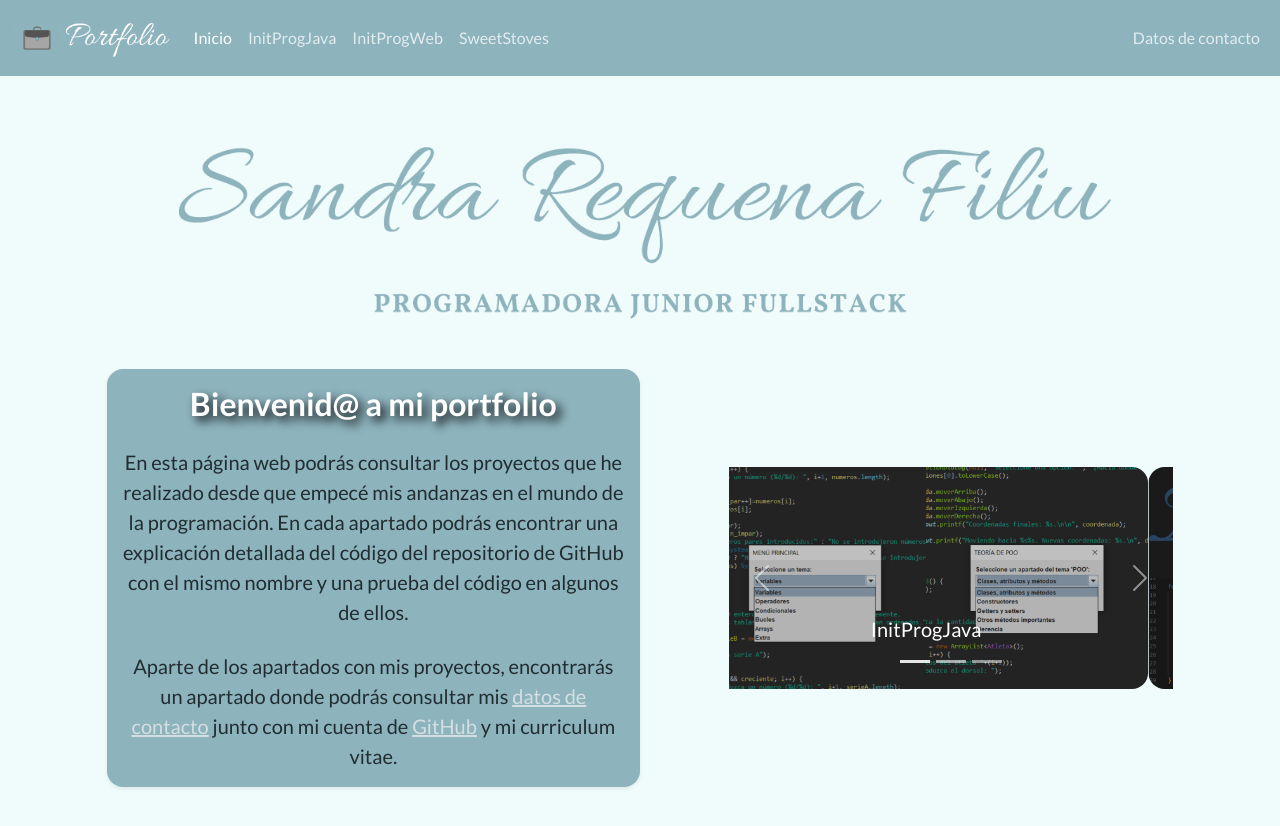
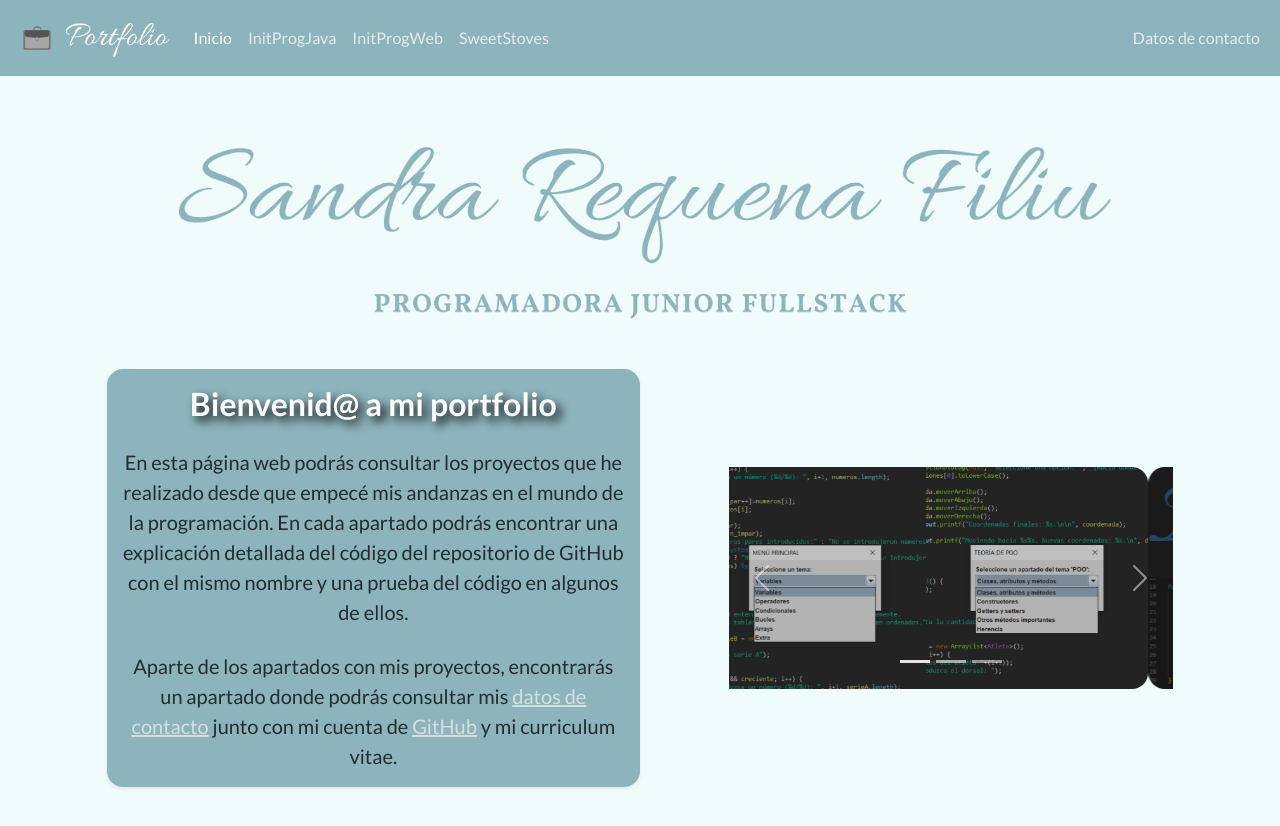
Before and after one commit to srequenafiliu/srequenafiliu.github.io, an Angular app: page /inicio in a window 1280 px wide. Shown: the top 826 px of the page. Built offline with nearby package versions, Linux system fonts and the light colour scheme.

Commit message:
Cambios en el carrusel de imágenes

```diff
--- a/src/app/home/home.component.html
+++ b/src/app/home/home.component.html
@@ -12,22 +12,25 @@
       </div>
       <div class="carousel-inner">
         <div class="carousel-item active">
-          <a class="nav-link" [routerLink]="['/InitProgJava']">
+          <img src="../../assets/InitProgJava.png" class="d-block w-100 rounded-4" alt="InitProgJava">
+          <!-- <a class="nav-link" [routerLink]="['/InitProgJava']">
             <img src="../../assets/InitProgJava.png" class="d-block w-100 rounded-4" alt="InitProgJava">
             <h5 class="carousel-caption">InitProgJava</h5>
-          </a>
+          </a> -->
         </div>
         <div class="carousel-item">
-          <a class="nav-link" [routerLink]="['/InitProgWeb']">
+          <img src="../../assets/InitProgWeb.png" class="d-block w-100 rounded-4" alt="InitProgWeb">
+          <!-- <a class="nav-link" [routerLink]="['/InitProgWeb']">
             <img src="../../assets/InitProgWeb.png" class="d-block w-100 rounded-4" alt="InitProgWeb">
             <h5 class="carousel-caption">InitProgWeb</h5>
-          </a>
+          </a> -->
         </div>
         <div class="carousel-item">
-          <a class="nav-link" [routerLink]="['/SweetStoves']">
+          <img src="../../assets/SweetStoves.png" class="d-block w-100 rounded-4" alt="SweetStoves">
+          <!-- <a class="nav-link" [routerLink]="['/SweetStoves']">
             <img src="../../assets/SweetStoves.png" class="d-block w-100 rounded-4" alt="SweetStoves">
             <h5 class="carousel-caption">SweetStoves</h5>
-          </a>
+          </a> -->
         </div>
       </div>
       <button class="carousel-control-prev" type="button" data-bs-target="#projects" data-bs-slide="prev">
```
Also changed, not shown: 3 other files (tests, documents, lock files or other folders).
